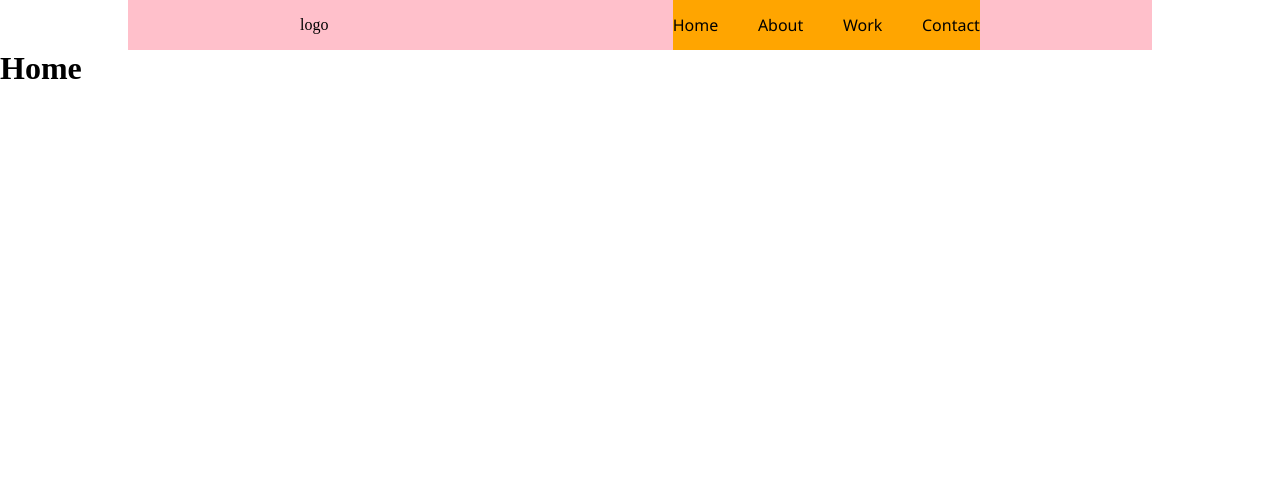
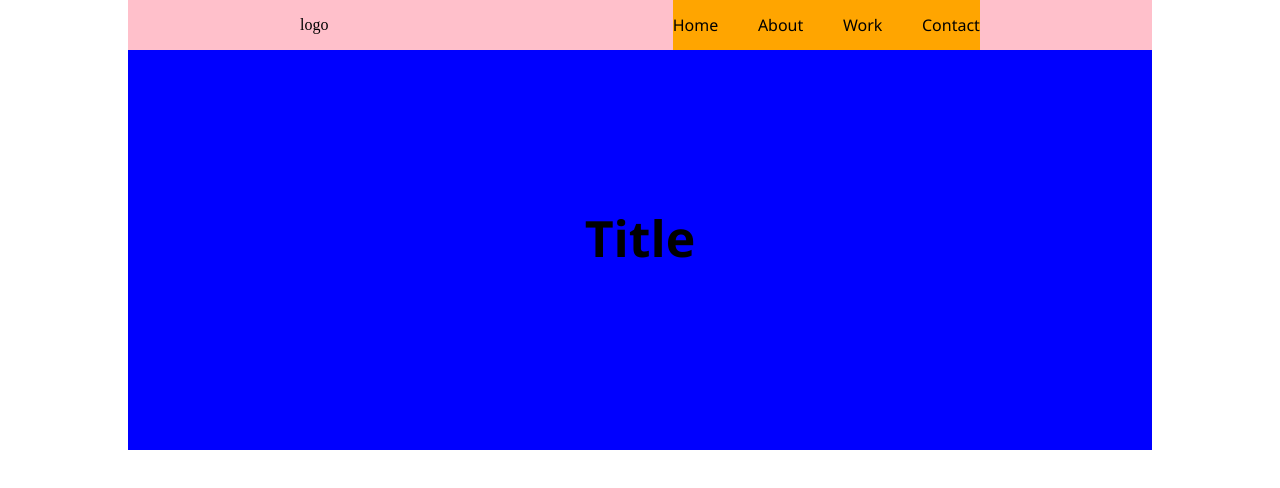
Before and after one commit to chrrike/n399-portfolio, a website with bundled scripts: page index.html in a window 1280 px wide. Built offline with nearby package versions, Linux system fonts and the light colour scheme.

Commit message:
basic nav styling and home content

```diff
--- a/pages/home.html
+++ b/pages/home.html
@@ -1 +1,5 @@
-<h1>Home</h1>
+<div class="hero">
+    <h1>Title</h1>
+</div>
+<div class="home-content">
+</div>
--- /dev/null
+++ b/scss/home.scss
@@ -0,0 +1,12 @@
+.hero {
+  width: 80%;
+  height: 400px;
+  background-color: blue;
+  margin: 0 auto;
+  h1 {
+    font-family: "Segoe UI", Tahoma, Geneva, Verdana, sans-serif;
+    text-align: center;
+    font-size: 50px;
+    padding-top: 15%;
+  }
+}
--- a/scss/styles.scss
+++ b/scss/styles.scss
@@ -1,2 +1,3 @@
 @import "structure.scss";
 @import "nav.scss";
+@import "home.scss";
```
Also changed, not shown: css/styles.css, 2 other files.
